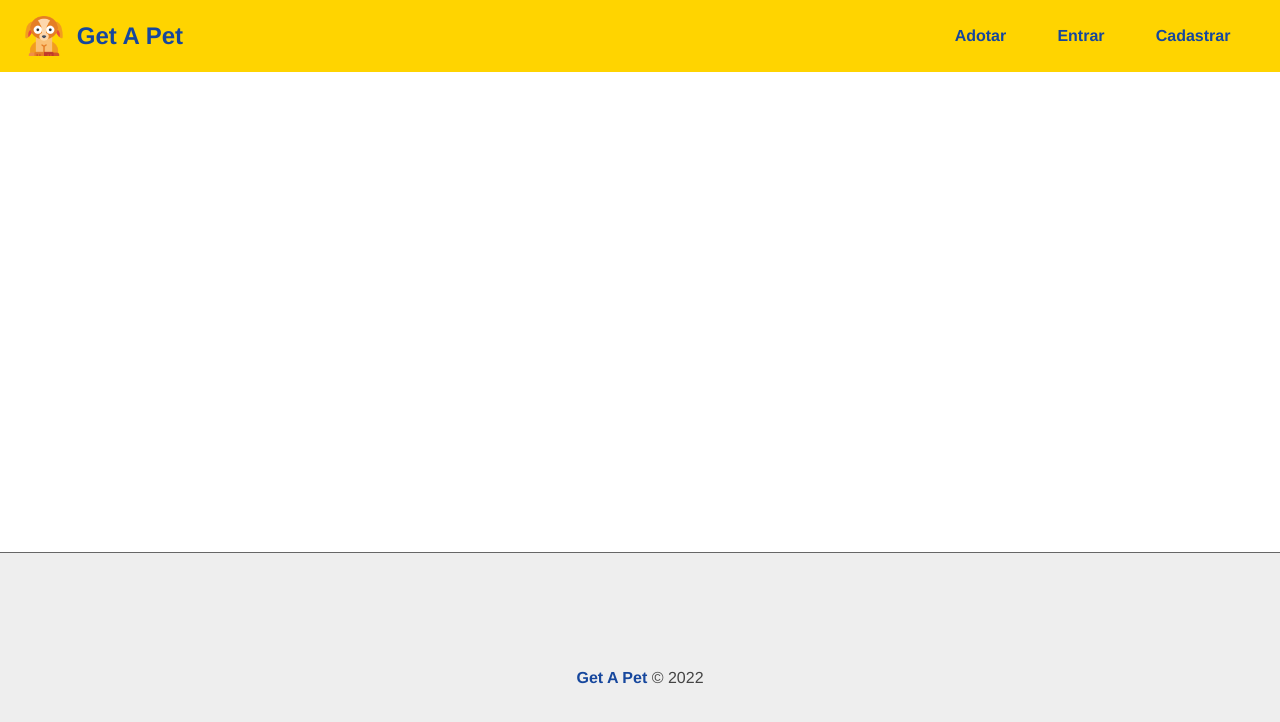
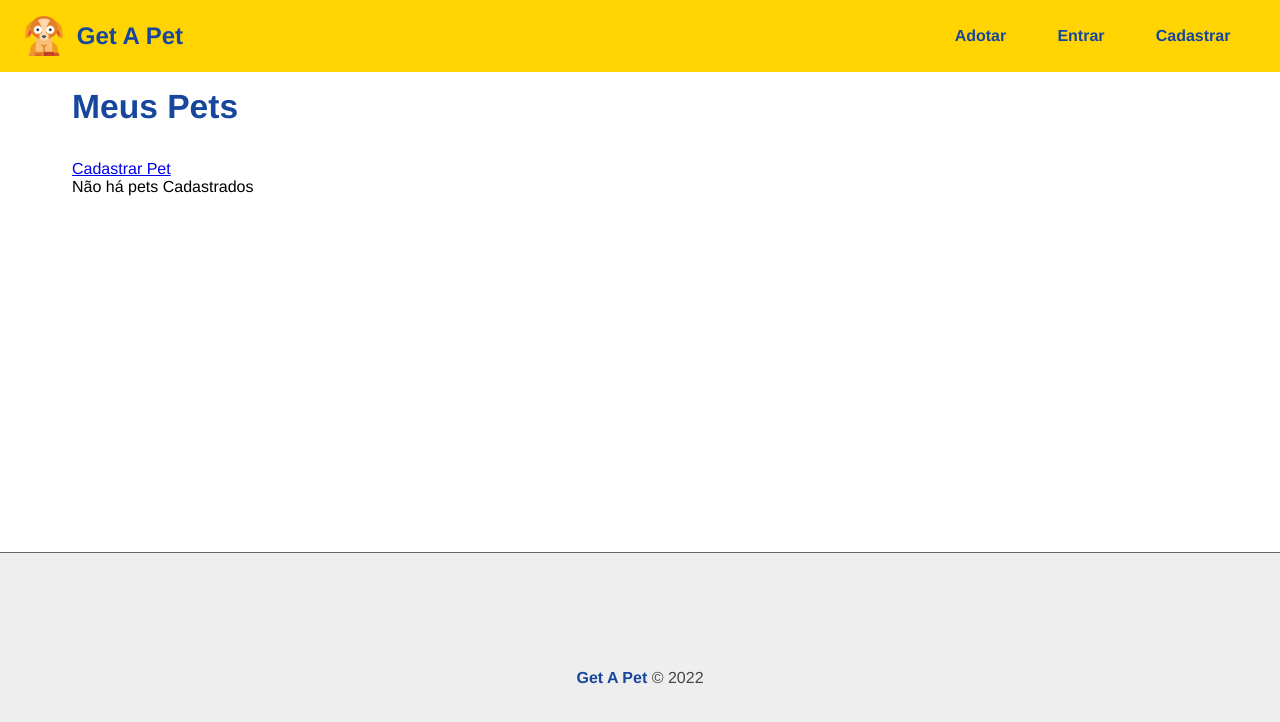
Before and after one commit to pabloaraujo22/15_Projeto_Get_A_Pet, a React (Create React App) app in the folder frontend/: page /pet/mypets in a window 1280 px wide. Shown: the top 722 px of the page. Built offline with nearby package versions, Linux system fonts and the light colour scheme.

Commit message:
Criando Pagina de Lista de Pets

```diff
--- a/frontend/src/App.js
+++ b/frontend/src/App.js
@@ -7,6 +7,7 @@ import NavBar from './components/layouts/NavBar';
 import Login from './components/pages/auth/Login';
 import Register from './components/pages/auth/Register';
 import Home from './components/pages/Home';
+import MyPets from './components/pages/Pet/MyPets';
 import Profile from './components/pages/User/Profile';
 import { UserProvider } from './context/UserContext';
 function App() {
@@ -18,6 +19,7 @@ function App() {
                     <Message/>
                     <Container>
                     <Routes>
+                        <Route path='/pet/mypets' element={<MyPets/>}/>
                         <Route path='/login' element={<Login/>}/>
                         <Route path='/register' element={<Register/>}/>
                         <Route path='/user/profile' element={<Profile/>}/>
--- a/frontend/src/components/layouts/NavBar.jsx
+++ b/frontend/src/components/layouts/NavBar.jsx
@@ -20,10 +20,13 @@ export default function NavBar(props) {
                 </li>
                 {authenticated ? (
                     <>
-                        <li onClick={logout}>Sair</li>
+                        <li>
+                            <Link to="/pet/mypets"> Meus Pets</Link>
+                        </li>
                         <li>
                             <Link to="/user/profile"> Perfil</Link>
                         </li>
+                        <li onClick={logout}>Sair</li>
                     </>
                 ) : (
                     <>
--- /dev/null
+++ b/frontend/src/components/layouts/RoundedImage.jsx
@@ -0,0 +1,13 @@
+import React from 'react';
+import styles from './RoundedImage.module.css';
+
+export default function RoundedImage(props) {
+    const { src, alt, width } = props;
+    return (
+        <img
+            src={src}
+            alt={alt}
+            className={`${styles.rounded_image} ${styles[width]}`}
+        />
+    );
+}
--- /dev/null
+++ b/frontend/src/components/layouts/RoundedImage.module.css
@@ -0,0 +1,10 @@
+.rounded_image {
+    height: 200px;
+    height: 200px;
+    border-radius: 100%;
+}
+
+.rounded_image.px75 {
+    width: 75px;
+    height: 75px;
+}
--- /dev/null
+++ b/frontend/src/components/pages/Pet/MyPets.jsx
@@ -0,0 +1,23 @@
+import React from 'react';
+import { useEffect } from 'react';
+import { useState } from 'react';
+import { Link } from 'react-router-dom';
+
+import styles from './MyPets.module.css';
+export default function MyPets(props) {
+    const [pets, setPets] = useState([]);
+    useEffect(() => {}, []);
+    return (
+        <section>
+            <div>
+                <h1>Meus Pets</h1>
+                <Link to="/pet/add">Cadastrar Pet</Link>
+            </div>
+            {pets.length > 0 ? (
+                <p>Meus Pets Cadastrados</p>
+            ) : (
+                <p>Não há pets Cadastrados</p>
+            )}
+        </section>
+    );
+}
--- a/frontend/src/components/pages/User/Profile.jsx
+++ b/frontend/src/components/pages/User/Profile.jsx
@@ -6,6 +6,7 @@ import { useState } from 'react';
 import { useEffect } from 'react';
 import api from '../../../utils/api';
 import useFlashMessage from '../../../hooks/useFlashMessage';
+import RoundedImage from '../../layouts/RoundedImage';
 
 export default function Profile(props) {
     const [user, setUser] = useState({});
@@ -64,7 +65,7 @@ export default function Profile(props) {
             <div className={styles.profile_header}>
                 <h1>Perfil</h1>
                 {(user.image || preview) && (
-                    <img
+                    <RoundedImage
                         src={
                             preview
                                 ? URL.createObjectURL(preview)
```
Also changed, not shown: frontend/src/components/pages/Pet/MyPets.module.css (added).
